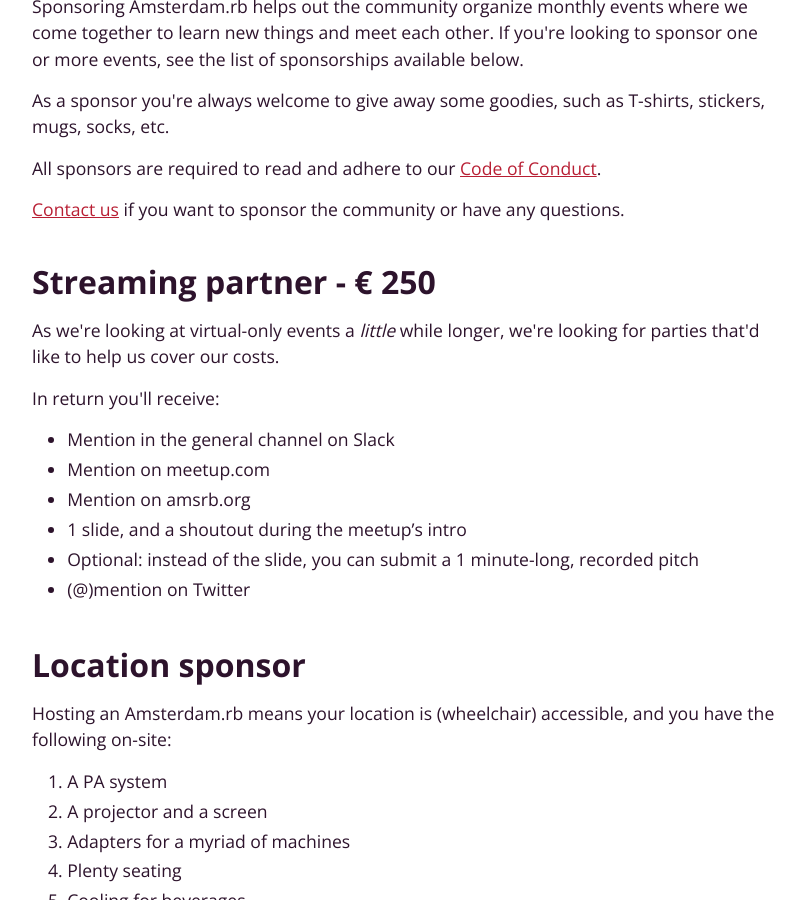
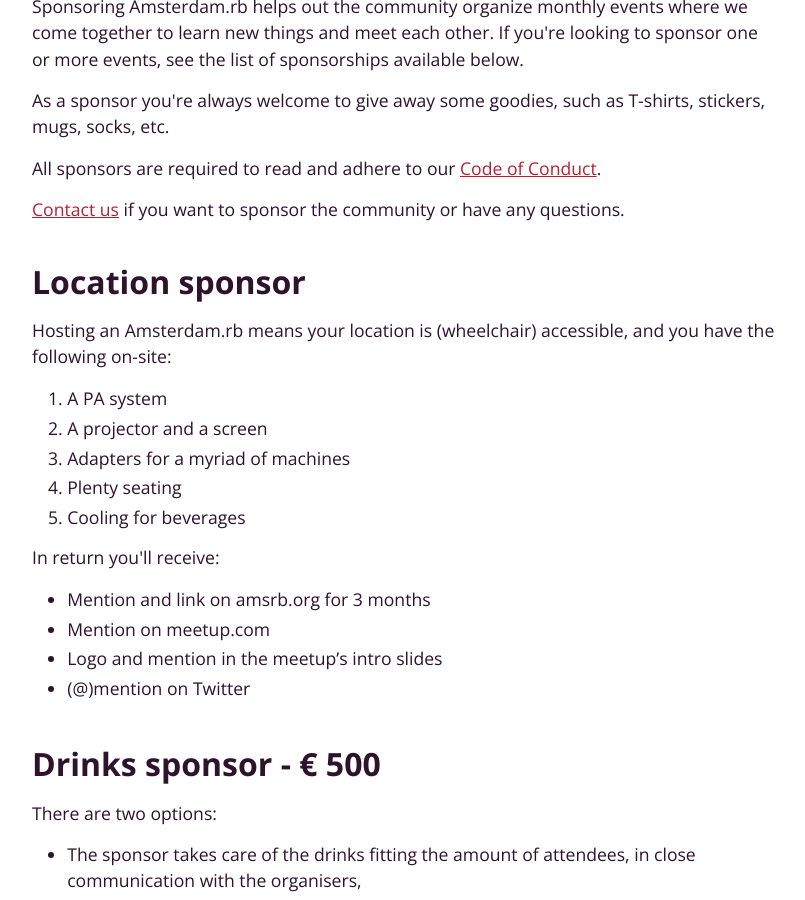
Before and after one commit to amsrb/amsrb.github.com, a Jekyll site: the page built from sponsorships/index.html, in a window 1280 px wide and 900 px high, scrolled down 374 px. Shown: the whole window, without its empty margins (235-1040 px from the left). Built offline with Jekyll 4.4.1, drawn with Linux system fonts in a browser that asks for light colours.

Commit message:
Remove streaming sponsorship
We're doing in person meetups again.

```diff
--- a/sponsorships/index.html
+++ b/sponsorships/index.html
@@ -19,21 +19,6 @@
       <p>All sponsors are required to read and adhere to our <a href="https://amsrb.org/code-of-conduct/">Code of Conduct</a>.</p>
 
       <p><a href="/contact/">Contact us</a> if you want to sponsor the community or have any questions.</p>
-
-      <h2>Streaming partner - <span class="amount">€ 250</span></h2>
-
-      <p>As we're looking at virtual-only events a <em>little</em> while longer, we're looking for parties that'd like to help us cover our costs.</p>
-
-      <p>In return you'll receive:</p>
-
-      <ul>
-        <li>Mention in the general channel on Slack</li>
-        <li>Mention on meetup.com</li>
-        <li>Mention on amsrb.org</li>
-        <li>1 slide, and a shoutout during the meetup’s intro</li>
-        <li>Optional: instead of the slide, you can submit a 1 minute-long, recorded pitch</li>
-        <li>(@)mention on Twitter</li>
-      </ul>
 
       <h2>Location sponsor</h2>
 
```
